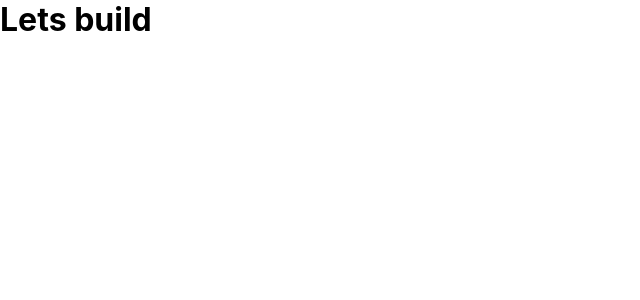
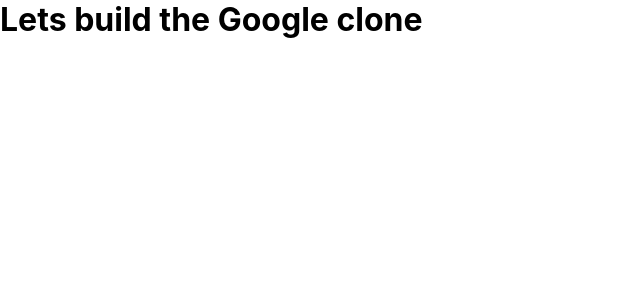
Before and after one commit to atulpatill/Google-Clone, a React (Create React App) app: page / in a window 1280 px wide. Shown: the top 300 px of the page, without its empty margins (0-640 px from the left). Built offline with nearby package versions, Linux system fonts and the light colour scheme.

Commit message:
docs: Added

```diff
--- a/src/App.js
+++ b/src/App.js
@@ -4,7 +4,7 @@
 function App() {
   return (
     <div className="App">
-     <h1>Lets build</h1>
+     <h1>Lets build the Google clone</h1>
     </div>
   );
 }
```
